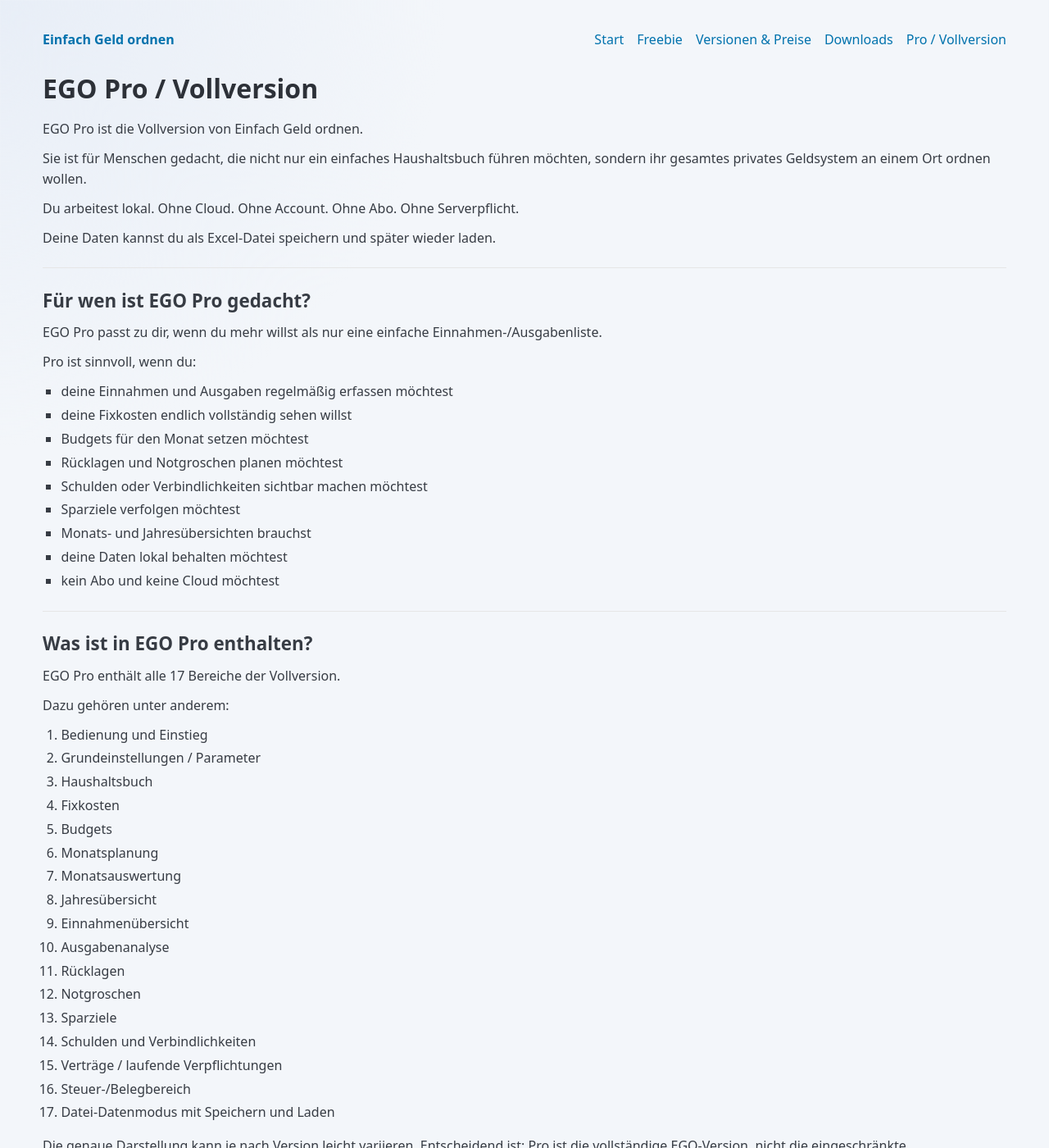
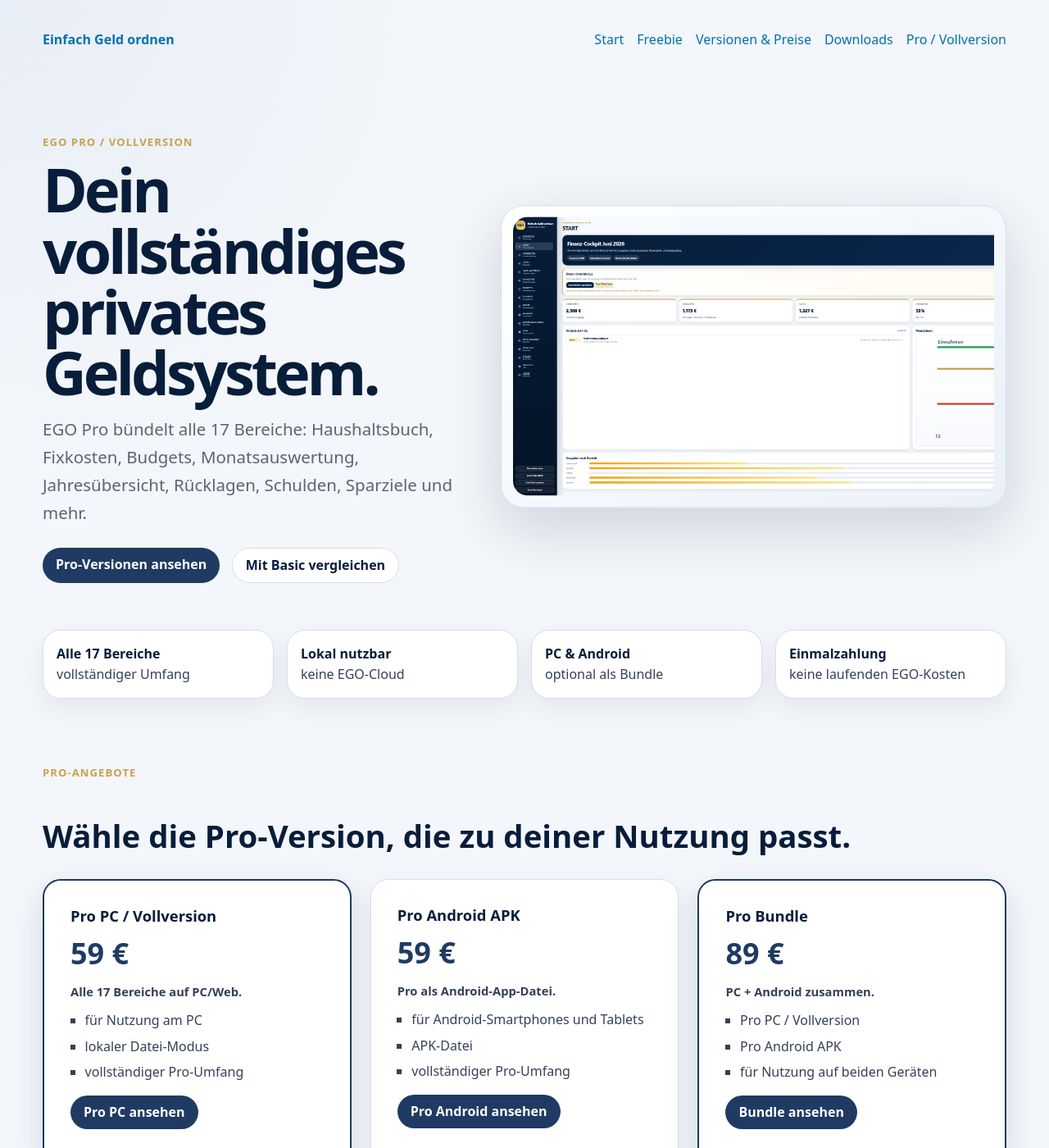
Before and after one commit to gluecklich-tools/einfach-geld-ordnen, a Jekyll site: the page built from seiten/vollversion.md, in a window 1280 px wide and 1400 px high. Shown: the whole window at 82% size. Built offline with Jekyll 4.4.1, drawn with Linux system fonts in a browser that asks for light colours; some of the changed text lies outside the part shown.

Commit message:
Pro-Seite verkaufsstärker strukturieren

```diff
--- a/seiten/vollversion.md
+++ b/seiten/vollversion.md
@@ -1,272 +1,162 @@
 ---
 layout: default
 title: "EGO Pro / Vollversion"
-description: "EGO Pro ist die Vollversion der lokalen Finanz-App mit allen 17 Bereichen – ohne Cloud, ohne Account und ohne Abo."
-permalink: /seiten/vollversion.html
+description: "EGO Pro ist die vollständige lokale Finanz-App/Web-App mit allen 17 Bereichen für Haushaltsbuch, Fixkosten, Budgets, Jahresübersicht, Rücklagen, Schulden und Sparziele."
 ---
 
-# EGO Pro / Vollversion
+<section class="ego-hero">
+  <div class="ego-hero-text">
+    <p class="ego-kicker">EGO Pro / Vollversion</p>
 
-EGO Pro ist die Vollversion von Einfach Geld ordnen.
+    <h1>Dein vollständiges privates Geldsystem.</h1>
 
-Sie ist für Menschen gedacht, die nicht nur ein einfaches Haushaltsbuch führen möchten, sondern ihr gesamtes privates Geldsystem an einem Ort ordnen wollen.
+    <p class="ego-lead">
+      EGO Pro bündelt alle 17 Bereiche: Haushaltsbuch, Fixkosten,
+      Budgets, Monatsauswertung, Jahresübersicht, Rücklagen,
+      Schulden, Sparziele und mehr.
+    </p>
 
-Du arbeitest lokal.
-Ohne Cloud.
-Ohne Account.
-Ohne Abo.
-Ohne Serverpflicht.
+    <div class="ego-hero-actions">
+      <a class="button" href="{{ '/seiten/downloads.html' | relative_url }}">
+        Pro-Versionen ansehen
+      </a>
+      <a class="button secondary" href="{{ '/seiten/versionen.html' | relative_url }}">
+        Mit Basic vergleichen
+      </a>
+    </div>
+  </div>
 
-Deine Daten kannst du als Excel-Datei speichern und später wieder laden.
+  <div class="ego-hero-media">
+    <img src="{{ '/assets/img/screenshots/pc/ego-pro-dashboard-17-bereiche.png' | relative_url }}"
+         alt="EGO Pro Dashboard mit allen Bereichen">
+  </div>
+</section>
 
----
+<section class="ego-trust-strip">
+  <div><strong>Alle 17 Bereiche</strong><span>vollständiger Umfang</span></div>
+  <div><strong>Lokal nutzbar</strong><span>keine EGO-Cloud</span></div>
+  <div><strong>PC & Android</strong><span>optional als Bundle</span></div>
+  <div><strong>Einmalzahlung</strong><span>keine laufenden EGO-Kosten</span></div>
+</section>
 
-## Für wen ist EGO Pro gedacht?
+<section class="ego-section">
+  <p class="ego-kicker">Pro-Angebote</p>
+  <h2>Wähle die Pro-Version, die zu deiner Nutzung passt.</h2>
 
-EGO Pro passt zu dir, wenn du mehr willst als nur eine einfache Einnahmen-/Ausgabenliste.
+  <div class="pricing-grid">
+    <section class="pricing-card featured">
+      <h3>Pro PC / Vollversion</h3>
+      <p class="price">59 €</p>
+      <p class="price-note">Alle 17 Bereiche auf PC/Web.</p>
+      <ul>
+        <li>für Nutzung am PC</li>
+        <li>lokaler Datei-Modus</li>
+        <li>vollständiger Pro-Umfang</li>
+      </ul>
+      <p><a class="button" href="{{ '/seiten/downloads.html' | relative_url }}">Pro PC ansehen</a></p>
+    </section>
 
-Pro ist sinnvoll, wenn du:
+    <section class="pricing-card">
+      <h3>Pro Android APK</h3>
+      <p class="price">59 €</p>
+      <p class="price-note">Pro als Android-App-Datei.</p>
+      <ul>
+        <li>für Android-Smartphones und Tablets</li>
+        <li>APK-Datei</li>
+        <li>vollständiger Pro-Umfang</li>
+      </ul>
+      <p><a class="button" href="{{ '/seiten/downloads.html' | relative_url }}">Pro Android ansehen</a></p>
+    </section>
 
-- deine Einnahmen und Ausgaben regelmäßig erfassen möchtest
-- deine Fixkosten endlich vollständig sehen willst
-- Budgets für den Monat setzen möchtest
-- Rücklagen und Notgroschen planen möchtest
-- Schulden oder Verbindlichkeiten sichtbar machen möchtest
-- Sparziele verfolgen möchtest
-- Monats- und Jahresübersichten brauchst
-- deine Daten lokal behalten möchtest
-- kein Abo und keine Cloud möchtest
+    <section class="pricing-card featured">
+      <h3>Pro Bundle</h3>
+      <p class="price">89 €</p>
+      <p class="price-note">PC + Android zusammen.</p>
+      <ul>
+        <li>Pro PC / Vollversion</li>
+        <li>Pro Android APK</li>
+        <li>für Nutzung auf beiden Geräten</li>
+      </ul>
+      <p><a class="button" href="{{ '/seiten/downloads.html' | relative_url }}">Bundle ansehen</a></p>
+    </section>
+  </div>
+</section>
 
----
+<section class="ego-section">
+  <p class="ego-kicker">Vollständiger Umfang</p>
+  <h2>Diese 17 Bereiche sind in EGO Pro enthalten.</h2>
 
-## Was ist in EGO Pro enthalten?
+  <div class="ego-feature-grid">
+    <section><h3>Haushaltsbuch</h3><p>Einnahmen und Ausgaben erfassen.</p></section>
+    <section><h3>Fixkosten</h3><p>Wiederkehrende Kosten sauber ordnen.</p></section>
+    <section><h3>Budgets</h3><p>Budgetrahmen planen und verfolgen.</p></section>
+    <section><h3>Monatsauswertung</h3><p>Den Monat verständlich auswerten.</p></section>
+    <section><h3>Jahresübersicht</h3><p>Entwicklung über das Jahr sehen.</p></section>
+    <section><h3>Rücklagen</h3><p>Geld für bekannte Ausgaben zurücklegen.</p></section>
+    <section><h3>Sparziele</h3><p>Ziele planen und Fortschritt verfolgen.</p></section>
+    <section><h3>Schulden</h3><p>Offene Beträge und Tilgung im Blick behalten.</p></section>
+    <section><h3>Notizen & Planung</h3><p>Wichtige Finanzinfos gesammelt halten.</p></section>
+  </div>
+</section>
 
-EGO Pro enthält alle 17 Bereiche der Vollversion.
+<section class="ego-section">
+  <p class="ego-kicker">App-Vorschau</p>
+  <h2>So sieht die Pro-Version aus.</h2>
 
-Dazu gehören unter anderem:
+  <div class="screenshot-grid">
+    <section class="screenshot-card">
+      <h3>Pro Dashboard</h3>
+      <p>Alle wichtigen Bereiche und Auswertungen an einem Ort.</p>
+      <img src="{{ '/assets/img/screenshots/pc/ego-pro-dashboard-17-bereiche.png' | relative_url }}"
+           alt="EGO Pro Dashboard">
+    </section>
 
-1. Bedienung und Einstieg
-2. Grundeinstellungen / Parameter
-3. Haushaltsbuch
-4. Fixkosten
-5. Budgets
-6. Monatsplanung
-7. Monatsauswertung
-8. Jahresübersicht
-9. Einnahmenübersicht
-10. Ausgabenanalyse
-11. Rücklagen
-12. Notgroschen
-13. Sparziele
-14. Schulden und Verbindlichkeiten
-15. Verträge / laufende Verpflichtungen
-16. Steuer-/Belegbereich
-17. Datei-Datenmodus mit Speichern und Laden
+    <section class="screenshot-card">
+      <h3>Sparziele</h3>
+      <p>Ziele, Fortschritt und Rücklagen verständlich verfolgen.</p>
+      <img src="{{ '/assets/img/screenshots/pc/ego-pro-sparziele.png' | relative_url }}"
+           alt="EGO Pro Sparziele">
+    </section>
+  </div>
+</section>
 
-Die genaue Darstellung kann je nach Version leicht variieren. Entscheidend ist: Pro ist die vollständige EGO-Version, nicht die eingeschränkte Einstiegsversion.
+<section class="ego-section">
+  <p class="ego-kicker">Basic oder Pro?</p>
+  <h2>Pro ist für das vollständige System gedacht.</h2>
 
----
+  <div class="ego-feature-grid">
+    <section>
+      <h3>Basic</h3>
+      <p>Für Haushaltsbuch, Fixkosten, Budgets und normale Monatsauswertung.</p>
+    </section>
 
-## EGO Pro PC
+    <section>
+      <h3>Pro</h3>
+      <p>Für alle 17 Bereiche inklusive Jahresübersicht, Rücklagen, Schulden und Sparziele.</p>
+    </section>
 
-Die Pro PC-Version ist die Vollversion für deinen Computer beziehungsweise lokalen Browser.
+    <section>
+      <h3>Bundle</h3>
+      <p>Für alle, die EGO am PC und auf Android nutzen möchten.</p>
+    </section>
+  </div>
+</section>
 
-Du erhältst die Pro-Version als Datei-/ZIP-Paket und nutzt sie eigenständig.
+<section class="ego-section ego-note">
+  <h2>Wichtige Hinweise</h2>
 
-**Preis:** 59 €
+  <p>
+    EGO ist ein Selbstbedienungsprodukt. Es ist keine Finanzberatung,
+    keine Steuerberatung und kein Online-Banking.
+  </p>
 
-**Enthalten:**
+  <p>
+    EGO nutzt keine EGO-Cloud, keinen EGO-Account und kein Abo.
+    Daten werden lokal genutzt und per Datei gespeichert beziehungsweise geladen.
+  </p>
 
-- EGO Pro / Vollversion
-- alle 17 Bereiche
-- lokaler Datei-Datenmodus
-- Excel-Datei speichern
-- Excel-Datei laden
-- Nutzung ohne Cloud
-- Nutzung ohne Account
-- Nutzung ohne Abo
-
----
-
-## EGO Pro Android APK
-
-Die Pro Android-Version ist die Vollversion als Android-APK.
-
-Sie ist für Nutzer gedacht, die EGO auch auf Android verwenden möchten.
-
-**Preis:** 59 €
-
-**Enthalten:**
-
-- EGO Pro als Android-APK
-- alle Pro-Bereiche
-- lokale Nutzung auf Android
-- Datei speichern / Datei laden
-- kein Play-Store-Zwang
-- keine Cloudpflicht
-- kein Account
-- kein Abo
-
-**Wichtig:** Die Android-Version wird als APK-Datei bereitgestellt. Die Installation erfolgt eigenständig. Je nach Android-Einstellung muss die Installation aus unbekannten Quellen erlaubt werden.
-
----
-
-## EGO Pro Bundle PC + Android
-
-Das Pro Bundle ist das vollständigste EGO-Angebot.
-
-Es enthält die Pro PC-Version und die Pro Android APK.
-
-**Preis:** 89 €
-
-Einzelkauf:
-
-| Produkt | Preis |
-|---|---:|
-| Pro PC | 59 € |
-| Pro Android APK | 59 € |
-| Summe | 118 € |
-
-Bundle:
-
-| Produkt | Preis |
-|---|---:|
-| Pro Bundle PC + Android | 89 € |
-
-**Ersparnis gegenüber Einzelkauf:** 29 €
-
-Das Bundle ist sinnvoll, wenn du EGO zu Hause am PC und zusätzlich auf Android nutzen möchtest.
-
----
-
-## Datenaustausch zwischen PC und Android
-
-EGO nutzt keine automatische Cloud-Synchronisierung.
-
-Der Austausch zwischen PC und Android erfolgt über gespeicherte Excel-Dateien.
-
-Das bedeutet:
-
-1. Daten auf einem Gerät speichern
-2. Datei auf das andere Gerät übertragen
-3. Datei dort wieder laden
-4. weiterarbeiten
-
-Du entscheidest selbst, wo deine Datei liegt und wann du sie sicherst.
-
----
-
-## Was EGO Pro nicht ist
-
-EGO Pro ist bewusst kein Cloudservice.
-
-EGO Pro ist nicht:
-
-- keine Bank-App
-- kein Online-Banking
-- kein automatischer Kontenabruf
-- keine automatische Vertragskündigung
-- keine Steuerberatung
-- keine Finanzberatung
-- kein Abo
-- kein Cloudkonto
-- kein iOS-Produkt
-- kein persönlicher Live-Supportvertrag
-
-EGO ist ein Selbstbedienungsprodukt. Du kaufst die Datei beziehungsweise App-Version und nutzt sie eigenständig.
-
----
-
-## Unterschied zwischen Basic und Pro
-
-| Bereich | Basic | Pro |
-|---|---:|---:|
-| Haushaltsbuch | ja | ja |
-| Fixkosten | ja | ja |
-| Budgets | ja | ja |
-| Monatsplanung | ja | ja |
-| Monatsauswertung | ja | ja |
-| Jahresübersicht | nein | ja |
-| Rücklagen | nein | ja |
-| Notgroschen | nein | ja |
-| Sparziele | nein | ja |
-| Schulden / Verbindlichkeiten | nein | ja |
-| Steuer-/Belegbereich | nein | ja |
-| alle 17 Bereiche | nein | ja |
-| Android-Version möglich | ja | ja |
-| PC + Android Bundle möglich | ja | ja |
-
-Basic ordnet deinen Monatsalltag.
-
-Pro ordnet dein gesamtes privates Geldsystem.
-
----
-
-## Empfehlung
-
-Wenn du EGO nur testen möchtest, starte mit dem kostenlosen Freebie Budgetstarter.
-
-Wenn du deinen Monatsalltag ordnen möchtest, reicht Basic.
-
-Wenn du vollständige private Finanzordnung möchtest, ist EGO Pro die richtige Version.
-
-[Alle Versionen & Preise ansehen]({{ '/seiten/versionen.html' | relative_url }})
-
-<!-- EGO_CHROMEBOOK_HINT_START -->
----
-
-## Hinweis zu Chromebook
-
-Die PC/Web-Version von EGO kann auf einem Chromebook im Chrome-Browser funktionieren, sollte aber vor dem Kauf mit dem kostenlosen Freebie getestet werden.
-
-Wichtig ist nicht nur, ob die Oberfläche startet, sondern auch:
-
-- ZIP-Datei entpacken
-- Startdatei öffnen
-- Daten speichern
-- Excel-Datei wieder laden
-- Datei später erneut verwenden
-
-Die Android-APK ist in erster Linie für Android-Smartphones und Android-Tablets gedacht. Die Nutzung auf Chromebooks wird aktuell nicht offiziell beworben, weil APK-Installation und Dateizugriff je nach Chromebook unterschiedlich sein können.
-
-Empfehlung: Auf Chromebook zuerst den kostenlosen Freebie Budgetstarter testen.
-<!-- EGO_CHROMEBOOK_HINT_END -->
-
-<!-- EGO_LINUX_HINT_START -->
----
-
-## Hinweis zu Linux
-
-Die PC/Web-Version von EGO kann auch unter Linux funktionieren, wenn ein aktueller Browser genutzt wird und lokale Dateien sauber geöffnet, gespeichert und wieder geladen werden können.
-
-EGO wird aktuell nicht als eigene Linux-App mit Installer bereitgestellt. Es gibt kein separates Linux-Paket, kein AppImage und keine Paketverwaltung-Installation.
-
-Wichtig vor dem Kauf:
-
-- ZIP-Datei entpacken
-- die Startdatei im Browser öffnen
-- Daten speichern
-- Excel-Datei wieder laden
-- Datei später erneut verwenden
-
-Empfehlung: Unter Linux zuerst den kostenlosen Freebie Budgetstarter testen.
-<!-- EGO_LINUX_HINT_END -->
-
-<!-- EGO_SCREENSHOTS_PRO_START -->
----
-
-## Vorschau: Pro / Vollversion
-
-<div class="screenshot-grid">
-  <section class="screenshot-card">
-    <h3>Alle Bereiche in einer lokalen App</h3>
-    <p>Pro zeigt das vollständige System mit allen Bereichen für private Finanzordnung.</p>
-    <img src="{{ '/assets/img/screenshots/pc/ego-pro-dashboard-17-bereiche.png' | relative_url }}" alt="EGO Pro Dashboard mit 17 Bereichen">
-  </section>
-  <section class="screenshot-card">
-    <h3>Sparziele planen</h3>
-    <p>Ziele, Sollbetrag, Ist-Stand, Monatsrate und Fortschritt übersichtlich erfassen.</p>
-    <img src="{{ '/assets/img/screenshots/pc/ego-pro-sparziele.png' | relative_url }}" alt="EGO Pro Sparziele">
-  </section>
-</div>
-<!-- EGO_SCREENSHOTS_PRO_END -->
+  <p>
+    Die Android-Version wird als APK bereitgestellt. iOS wird aktuell nicht angeboten.
+    Chromebook und Linux sollten vor dem Kauf mit dem kostenlosen Freebie getestet werden.
+  </p>
+</section>
```
